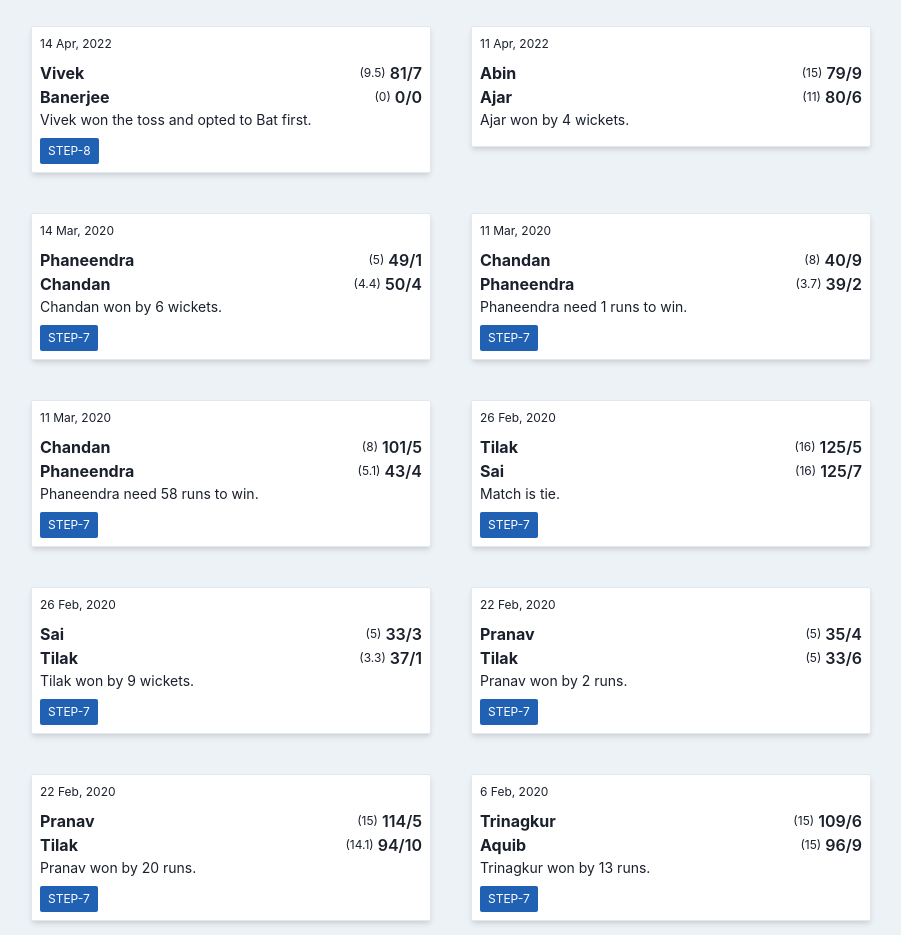
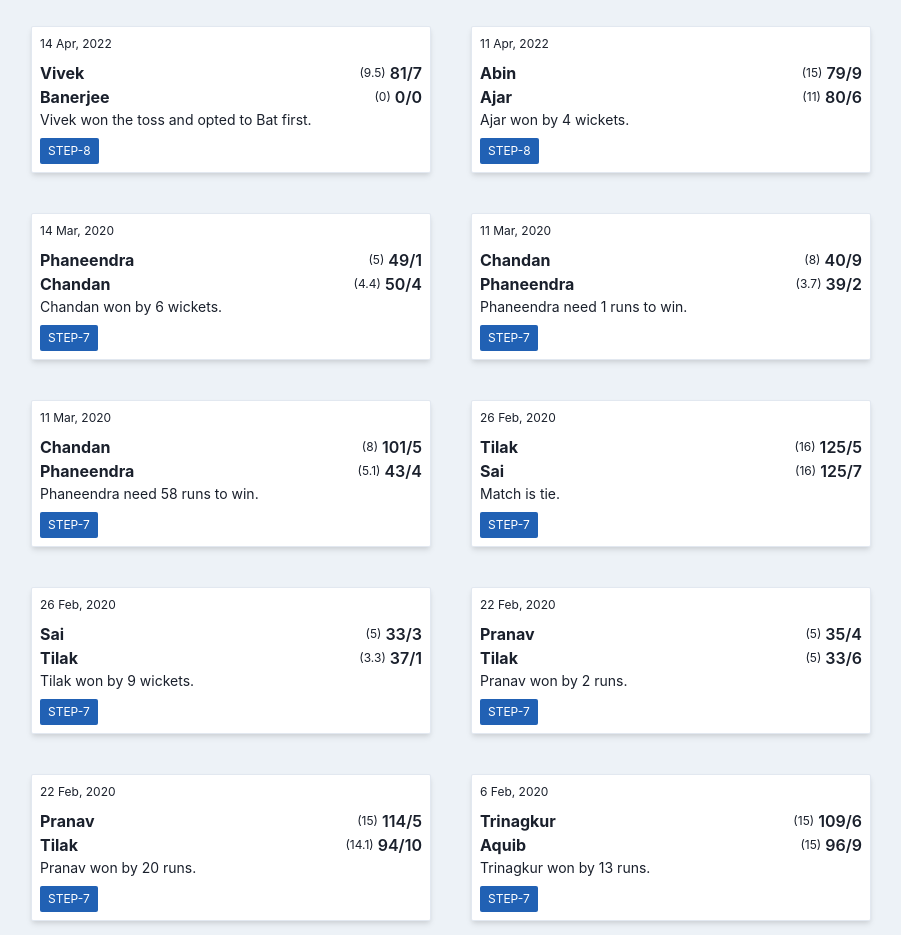
Before and after one commit to tilak-puli/step-cric-records, a Next.js app in the folder ui/: page /matches in a window 1280 px wide. Shown: the part 2940-3875 px from the top of the page, without its empty margins (1-902 px from the left). Built offline with nearby package versions, Linux system fonts and the light colour scheme; a web font is replaced by a local one.

Commit message:
Fix first match of step 8 not getting tag

```diff
--- a/ui/state/GlobalContext.tsx
+++ b/ui/state/GlobalContext.tsx
@@ -63,12 +63,13 @@ function addGlobalTags(globalTags, matches) {
 
     if (matchDate >= new Date(tag.startDate)) {
       if (
-        tagI === globalTags.length - 1 ||
-        matchDate < new Date(globalTags[tagI + 1].startDate)
+        tagI === globalTags.length - 1 || //last tag
+        matchDate < new Date(globalTags[tagI + 1].startDate) //less than next tag start
       ) {
         matches[i].extraData.tags.push(tag.name);
       } else {
         tagI++;
+        i--;
       }
     }
   }
```
Also changed, not shown: ui/data/matches0.json.
